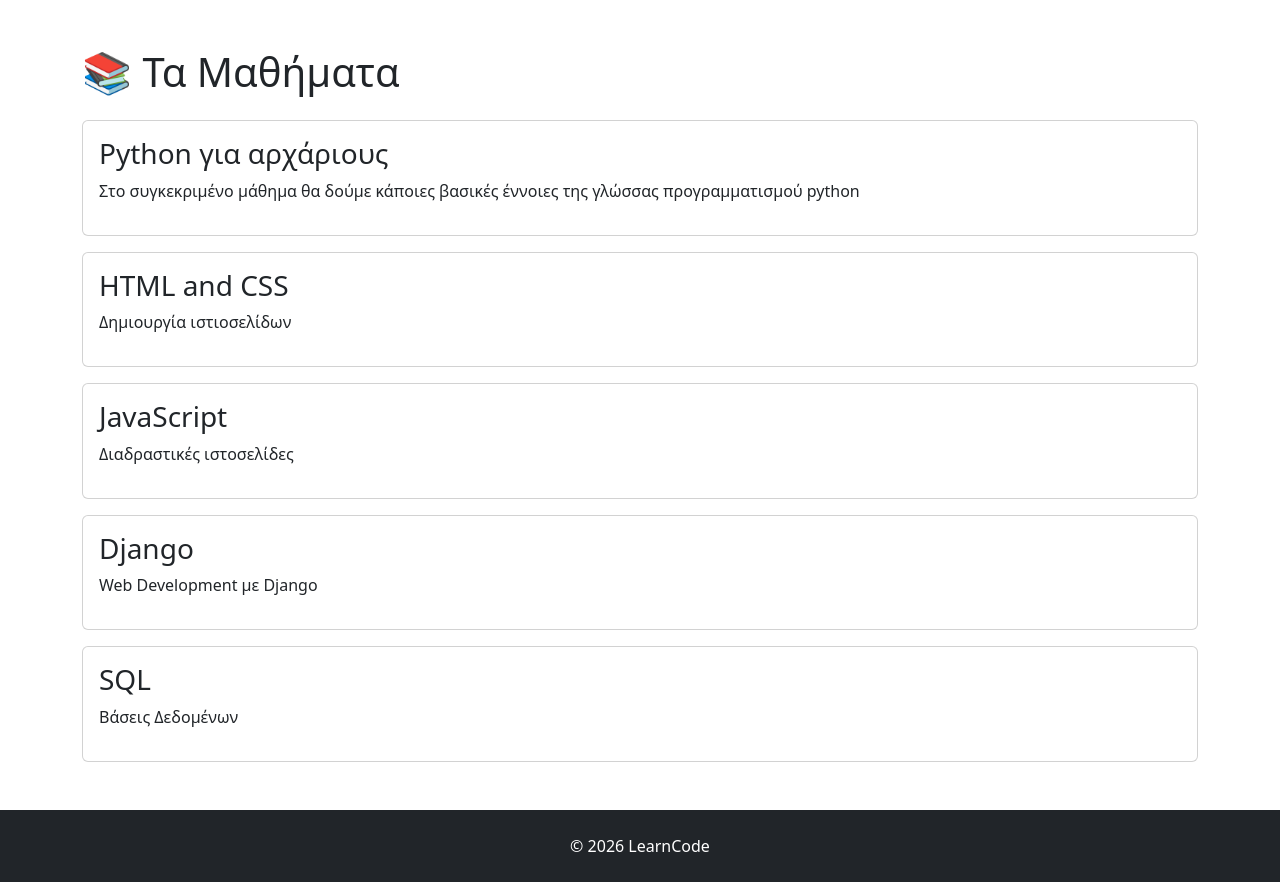
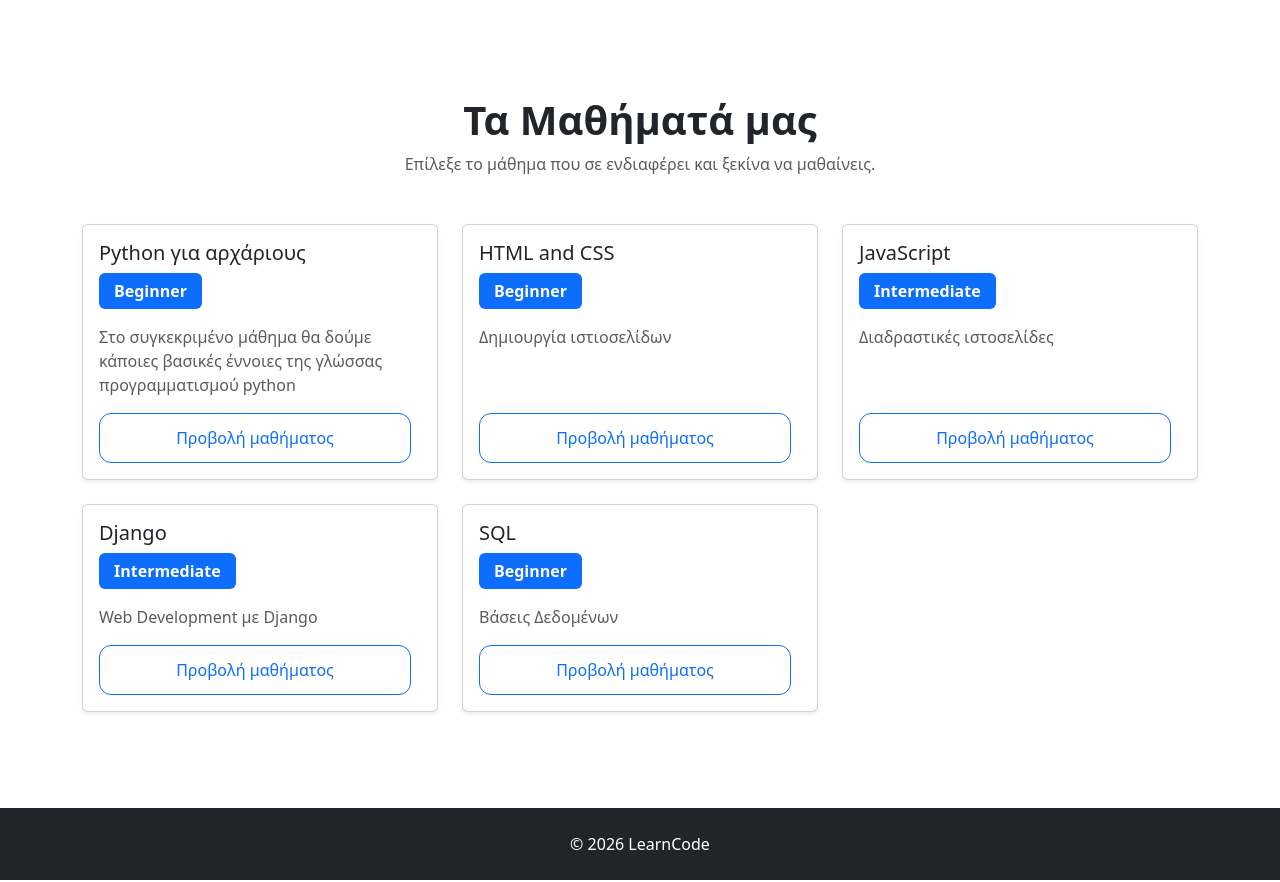
Before and after one commit to pismichos/LearnCode, a Django app: page /courses/ in a window 1280 px wide. Shown: the part 59-941 px from the top of the page. Run offline with Django 5.2, Linux system fonts and the light colour scheme; data comes from the database, SQL or seed files in the repository.

Commit message:
Configure Courses

```diff
--- a/courses/templates/courses/course_list.html
+++ b/courses/templates/courses/course_list.html
@@ -1,29 +1,70 @@
 {% extends "base.html" %}
 
 {% block title %}
-Μαθήματα
+Μαθήματα | LearnCode
 {% endblock %}
 
 {% block content %}
 
-<h1 class="mb-4">📚 Τα Μαθήματα</h1>
+<section class="py-5">
+
+    <div class="text-center mb-5">
+        <h1 class="fw-bold">Τα Μαθήματά μας</h1>
+
+        <p class="text-muted">
+            Επίλεξε το μάθημα που σε ενδιαφέρει και ξεκίνα να μαθαίνεις.
+        </p>
+    </div>
+
     {% if courses %}
+
+        <div class="row g-4">
+
             {% for course in courses %}
 
-        <div class="card mb-3">
+                <div class="col-md-6 col-lg-4">
 
-            <div class="card-body">
+                    <div class="card h-100 shadow-sm">
 
-                <h3>{{ course.title }}</h3>
+                        <div class="card-body d-flex flex-column">
 
-                <p>{{ course.description }}</p>
+                            <h3 class="card-title h5">
+                                {{ course.title }}
+                            </h3>
+
+                            <span class="badge bg-primary align-self-start mb-3">
+                                {{ course.get_level_display }}
+                            </span>
+
+                            <p class="card-text text-muted">
+                                {{ course.description|truncatewords:20 }}
+                            </p>
+
+                            <a
+                                href="{% url 'course_detail' course.slug %}"
+                                class="btn btn-outline-primary mt-auto"
+                            >
+                                Προβολή μαθήματος
+                            </a>
+
+                        </div>
 
                     </div>
 
                 </div>
 
             {% endfor %}
+
+        </div>
+
     {% else %}
-<p>Δεν υπάρχουν ακόμη διαθέσιμα μαθήματα.</p>
+
+        <div class="alert alert-info text-center">
+            Δεν υπάρχουν ακόμη διαθέσιμα μαθήματα.
+        </div>
+
     {% endif %}
+
+</section>
+
 {% endblock %}
--- a/courses/urls.py
+++ b/courses/urls.py
@@ -3,4 +3,5 @@ from . import views
 
 urlpatterns = [
     path('', views.course_list, name='course_list'),
+    path("<slug:slug>/", views.course_detail, name="course_detail"),
 ]
--- a/courses/views.py
+++ b/courses/views.py
@@ -1,16 +1,34 @@
-from django.shortcuts import render
+from django.shortcuts import get_object_or_404, render
 from .models import Course
 
 
 def course_list(request):
-    courses = Course.objects.filter()
+    courses = Course.objects.filter(published=True)
 
     context = {
-        "courses": courses
+        "courses": courses,
     }
 
     return render(
         request,
         "courses/course_list.html",
-        context
+        context,
     )
+
+
+def course_detail(request, slug):
+    course = get_object_or_404(
+        Course,
+        slug=slug,
+        published=True,
+    )
+
+    context = {
+        "course": course,
+    }
+
+    return render(
+        request,
+        "courses/course_detail.html",
+        context,
+    )
```
Also changed, not shown: courses/templates/courses/course_detail.html (added, +36 -0 lines), Django cheat sheet.png (added), LearnCode logo final.png (added), LearnCode logo panelladikes.png (added), LearnCode logo.png (added), Ποιος είναι υπεύθυνος για τι στο Django.png (added). Lines whose indentation alone changed are shown as unchanged.
